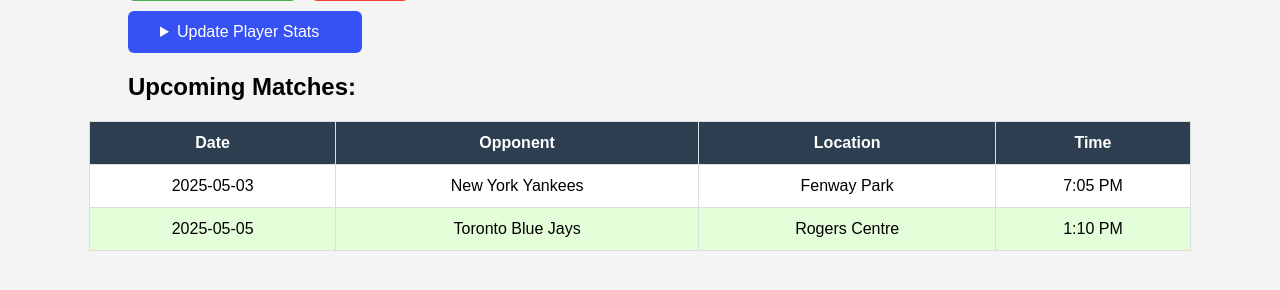
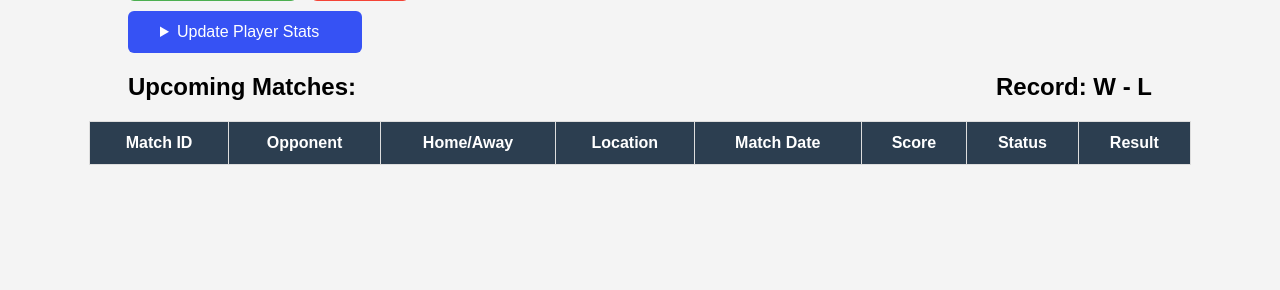
Before and after one commit to brinnee/431-baseball-db, a PHP site: page /viewteam.php in a window 1280 px wide. Shown: the part 284-574 px from the top of the page. Run offline with PHP 8.4, Linux system fonts and the light colour scheme; data comes from the database, SQL or seed files in the repository; both versions use the stored data as it was after the commit; tables that the repository leaves empty hold one stand-in row (values such as "Sample post"); lists and menus that the app fills with data are empty.

Commit message:
added matches table

```diff
--- a/viewteam.php
+++ b/viewteam.php
@@ -15,15 +15,54 @@
     else {// Connection succeeded
         $team_id = isset($_GET['team_id']) ? (int)$_GET['team_id'] : 0;
 
-        $query = "SELECT p.playerID, p.name, p.age, p.position, p.dob, p.Street, p.City, p.State, p.Country, p.ZipCode, s.Games_played,. s.Plate_appearance,. s.Runs_Scored,. s.Hits,. s.Home_runs, t.team_name, t.city FROM players p LEFT JOIN statistics s ON p.playerID = s.ID LEFT JOIN team t ON p.team_id = t.ID WHERE p.team_id=?;";
+        $query = "SELECT p.playerID, p.name, p.age, p.position, p.dob, p.Street, p.City, p.State, p.Country, p.ZipCode, s.Games_played,. s.Plate_appearance,. s.Runs_Scored,. s.Hits,. s.Home_runs, t.team_name, t.city
+          FROM players p LEFT JOIN statistics s ON p.playerID = s.ID LEFT JOIN team t ON p.team_id = t.ID
+          WHERE p.team_id=?;";
 
         $stmt = $db->prepare($query);
         $stmt -> bind_param('i',$team_id);
         $stmt->execute();
         $stmt->store_result();
         $stmt->bind_result($playerID, $name, $age, $position, $dob, $street, $city, $state, $country, $zip, $games_played, $plate_appeareances, $runs_scored, $hits, $home_runs, $team, $team_city);
+
+        $record_query = " SELECT
+                  SUM(CASE
+                        WHEN (home_team = ? AND home_score > away_score) OR
+                            (away_team = ? AND away_score > home_score) THEN 1 ELSE 0
+                      END) AS wins,
+                  SUM(CASE
+                        WHEN (home_team = ? AND home_score < away_score) OR
+                            (away_team = ? AND away_score < home_score) THEN 1 ELSE 0
+                      END) AS losses
+                FROM matches
+                WHERE home_team = ? OR away_team = ?;";
+
+        $record_stmt = $db->prepare($record_query);
+        $record_stmt->bind_param("iiiiii", $team_id, $team_id, $team_id, $team_id, $team_id, $team_id);
+        $record_stmt->execute();
+        $record_stmt->store_result();
+        $record_stmt->bind_result($wins, $losses);
+
+        $match_query = "SELECT m.ID,t1.ID AS home_id, t2.ID AS away_id, t1.team_name AS home, t2.team_name AS away, m.home_score,m.away_score,t1.city AS hcity, t2.city AS acity, m. match_date, m.match_status
+          FROM matches m LEFT JOIN team t1 ON m.home_team=t1.ID LEFT JOIN team t2 ON m.away_team = t2.ID
+          WHERE home_team = ? or away_team=?";
+        $match_stmt = $db->prepare($match_query);
+        $match_stmt -> bind_param('ii',$team_id,$team_id);
+        $match_stmt -> execute();
+        $match_stmt -> store_result();
+        $match_stmt -> bind_result($matchID,$homeid,$awayid,$home,$away,$hscore,$ascore,$hcity,$acity,$matchdate,$matchstatus);
+      }
+    $positions = ['BENCHED','P', 'C', '1B', '2B', '3B', 'SS', 'LF', 'CF', 'RF', 'DH','COACH'];
+    function renderCell($value) {
+      // $style = 'style="border:1px solid black; border-collapse:collapse;"';
+
+      if (is_null($value)) {
+          echo '<td style="background:rgb(135, 135, 135);"></td>';
+      } else {
+          echo '<td>' . htmlspecialchars($value) . '</td>';
+
+      }
     }
-    $positions = ['BENCHED','P', 'C', '1B', '2B', '3B', 'SS', 'LF', 'CF', 'RF', 'DH','COACH'];
 ?>
 
 
@@ -38,6 +77,7 @@
     <?php
     $stmt -> fetch();
     echo "<h1>". $team_city.' '. $team.' '."Team Roster</h1>"
+
     ?>
 
 
@@ -59,15 +99,6 @@
             <th>Team</th>
          </tr>
           <?php
-            function renderCell($value) {
-              // $style = 'style="border:1px solid black; border-collapse:collapse;"';
-
-              if (is_null($value)) {
-                  echo '<td style="background:rgb(135, 135, 135);"></td>';
-              } else {
-                  echo '<td>' . htmlspecialchars($value) . '</td>';
-              }
-            }
             // $fmt_style = 'style="vertical-align:top; border:1px solid black;"';
             $stmt->data_seek(0);
             while( $stmt->fetch() )
@@ -149,30 +180,67 @@
               </form>
             </details>
 
-    <h2>Upcoming Matches: </h2>
+    <div style="display:flex; justify-content: space-between; align-items: center; margin-right:100px">
+    <?php
+      $record_stmt->data_seek(0);
+      while( $record_stmt->fetch() )
+      {
+        // $record_stmt->fetch();
+        echo "<h2>Upcoming Matches: </h2>";
+        echo "<h2>Record: W $wins - $losses L";
+      }
+      ?>
+    </div>
     <div>
     <table>
       <thead>
         <tr>
-          <th>Date</th>
+          <th>Match ID</th>
           <th>Opponent</th>
+          <th>Home/Away</th>
           <th>Location</th>
-          <th>Time</th>
+          <th>Match Date</th>
+          <th>Score</th>
+          <th>Status</th>
+          <th>Result</th>
         </tr>
       </thead>
-      <tbody>
-        <tr>
-          <td>2025-05-03</td>
-          <td>New York Yankees</td>
-          <td>Fenway Park</td>
-          <td>7:05 PM</td>
-        </tr>
-        <tr>
-          <td>2025-05-05</td>
-          <td>Toronto Blue Jays</td>
-          <td>Rogers Centre</td>
-          <td>1:10 PM</td>
-        </tr>
+      <tbody><?php
+            // $fmt_style = 'style="vertical-align:top; border:1px solid black;"';
+            $match_stmt->data_seek(0);
+            while( $match_stmt->fetch() )
+            {
+                // Emit table row data, directly output not null values
+                echo "<tr>";
+                echo "<td>$matchID";
+                // display opponent and location based on home/away
+                if ($homeid == $team_id) {
+                  echo "<td>$away";
+                  echo "<td>HOME";
+                  echo "<td>$hcity";
+                }
+                else {
+                  echo "<td>$home";
+                  echo "<td>AWAY";
+                  echo "<td>$hcity";
+                }
+
+                echo "<td>$matchdate";
+                echo "<td>$hscore - $ascore";
+                echo "<td>$matchstatus";
+                // display victory or defeat depending on score
+                if ((($hscore > $ascore && $homeid == $team_id) || ($hscore < $ascore && $homeid != $team_id))){
+                  echo "<td style=\"background:rgb(75, 241, 91);\">W";
+                }
+                elseif ($hscore==$ascore){
+                  echo "<td style=\"background:rgb(121, 121, 121);\">-";
+                }
+                else {
+                  echo "<td style=\"background:rgb(222, 51, 51);\">L";
+                }
+
+            }
+           ?>
       </tbody>
     </table>
     </div>
```
Also changed, not shown: baseball.sql (+11 -0 lines), temp.txt (added).
